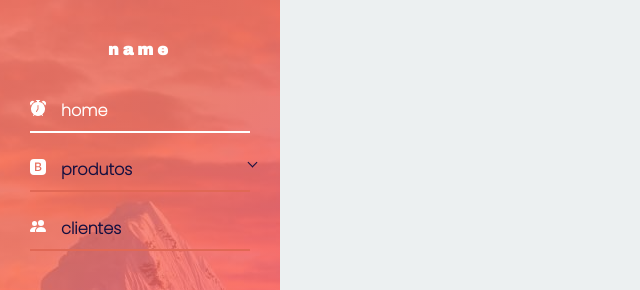
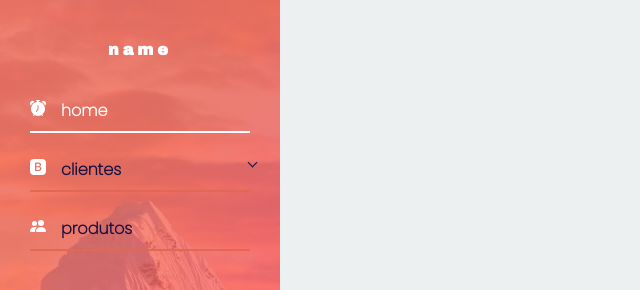
Before and after one commit to Hevertonvp/dashboard, a React (Create React App) app: page / in a window 1280 px wide. Shown: the top 290 px of the page, without its empty margins (0-640 px from the left). Built offline with nearby package versions, Linux system fonts and the light colour scheme.

Commit message:
rotas dos sub-itens implementada

```diff
--- a/src/App.js
+++ b/src/App.js
@@ -14,14 +14,14 @@ const App = () => {
   const menuItems = [
     { name: "home", to: '/', icon: <BsFillAlarmFill />, subMenuItems: [] },
     {
-      name: "produtos", to: '/produtos', icon: <BsFillBootstrapFill />, subMenuItems: [
+      name: "clientes", to: '/clientes', icon: <BsFillBootstrapFill />, subMenuItems: [
         { name: "vendas", to: '/vendas' },
         { name: "inventário", to: '/inventario'},
         { name: "tony", to: '/inventario'},
         { name: "ramos", to: '/inventario'},
       ]
     },
-    { name: "clientes", to: '/clientes', icon: <BsFillPeopleFill />, subMenuItems: [] },
+    { name: "produtos", to: '/produtos', icon: <BsFillPeopleFill />, subMenuItems: [] },
   ];
   const fonts = {
     header: 'Archivo Black',
--- a/src/components/Sidebar/Sidebar.jsx
+++ b/src/components/Sidebar/Sidebar.jsx
@@ -74,26 +74,13 @@ const Sidebar = props => {
 
         const isOpen = subMenusStates[index] ? subMenusStates[index].isOpen : null
 
-
-
-
-
-
-
-        const subMenuJSX = item.subMenuItems.map((item, index) => {
+        const subMenuItemsJSX = item.subMenuItems.map((subMenuItem, subMenuItemIndex ) => {
             return (
-                <Link to={item.to} key={index} style={{textDecoration: 'none'}}>
-                <s.SubMenuItem>{item.name}</s.SubMenuItem>
+                <Link to={`${item.to}${subMenuItem.to}`} key={subMenuItemIndex} style={{textDecoration: 'none'}}>
+                <s.SubMenuItem>{subMenuItem.name}</s.SubMenuItem>
                 </Link>
             )
         })
-
-
-
-
-
-
-
 
         return (
             <s.ItemContainer key={index}>
@@ -119,9 +106,8 @@ const Sidebar = props => {
                             animate={{ opacity: 1, x: 0 }}
                             transition={{ duration: 0.35 }}
                             exit={{ opacity: 0, x: -30 }}
-
                         >
-                            <s.SubMenuItemContainer isSidebarOpen={isSidebarOpen}>{subMenuJSX}</s.SubMenuItemContainer>
+                            <s.SubMenuItemContainer isSidebarOpen={isSidebarOpen}>{subMenuItemsJSX}</s.SubMenuItemContainer>
                         </motion.nav>
                     )}
                 </AnimatePresence>
```
